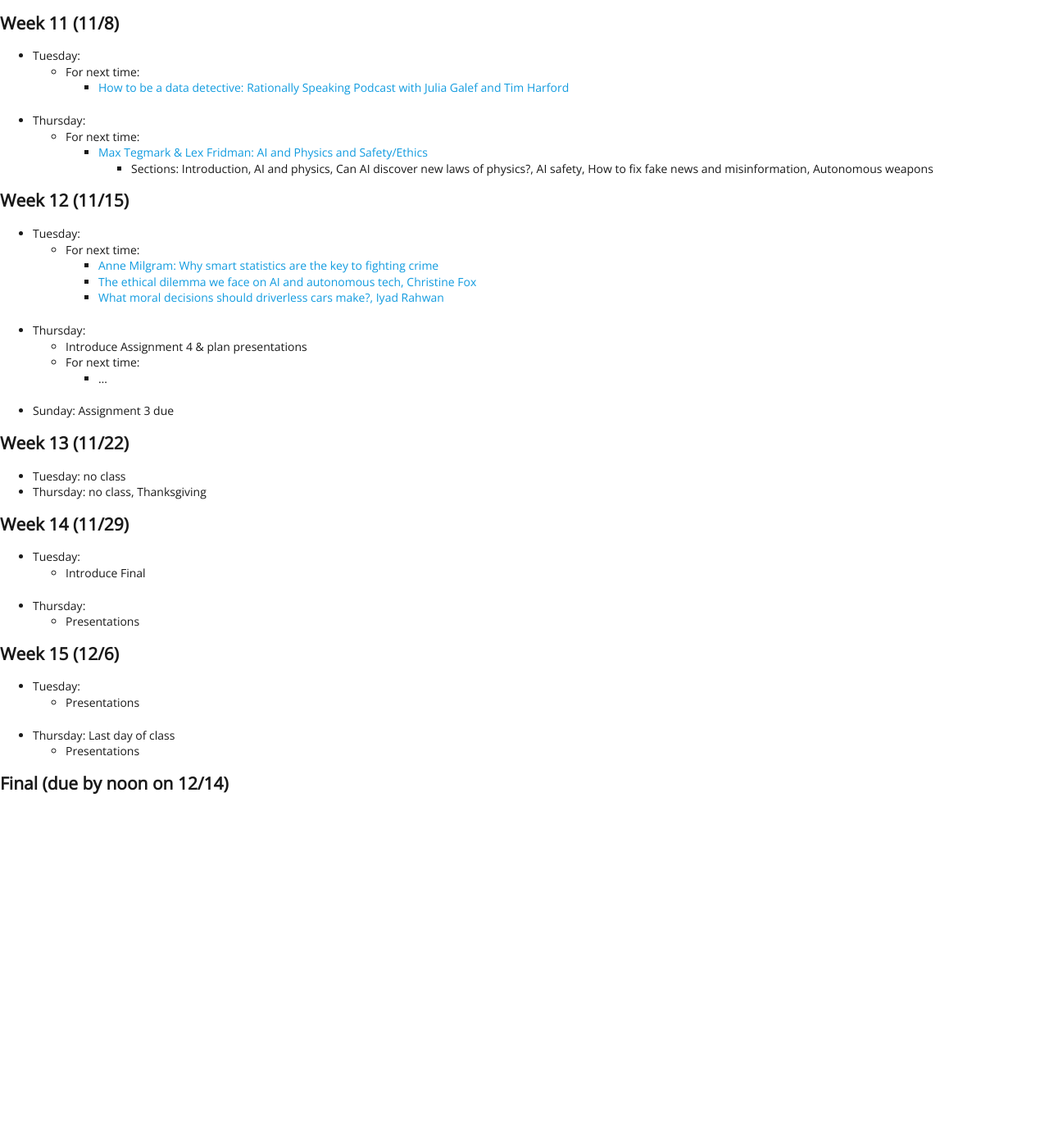
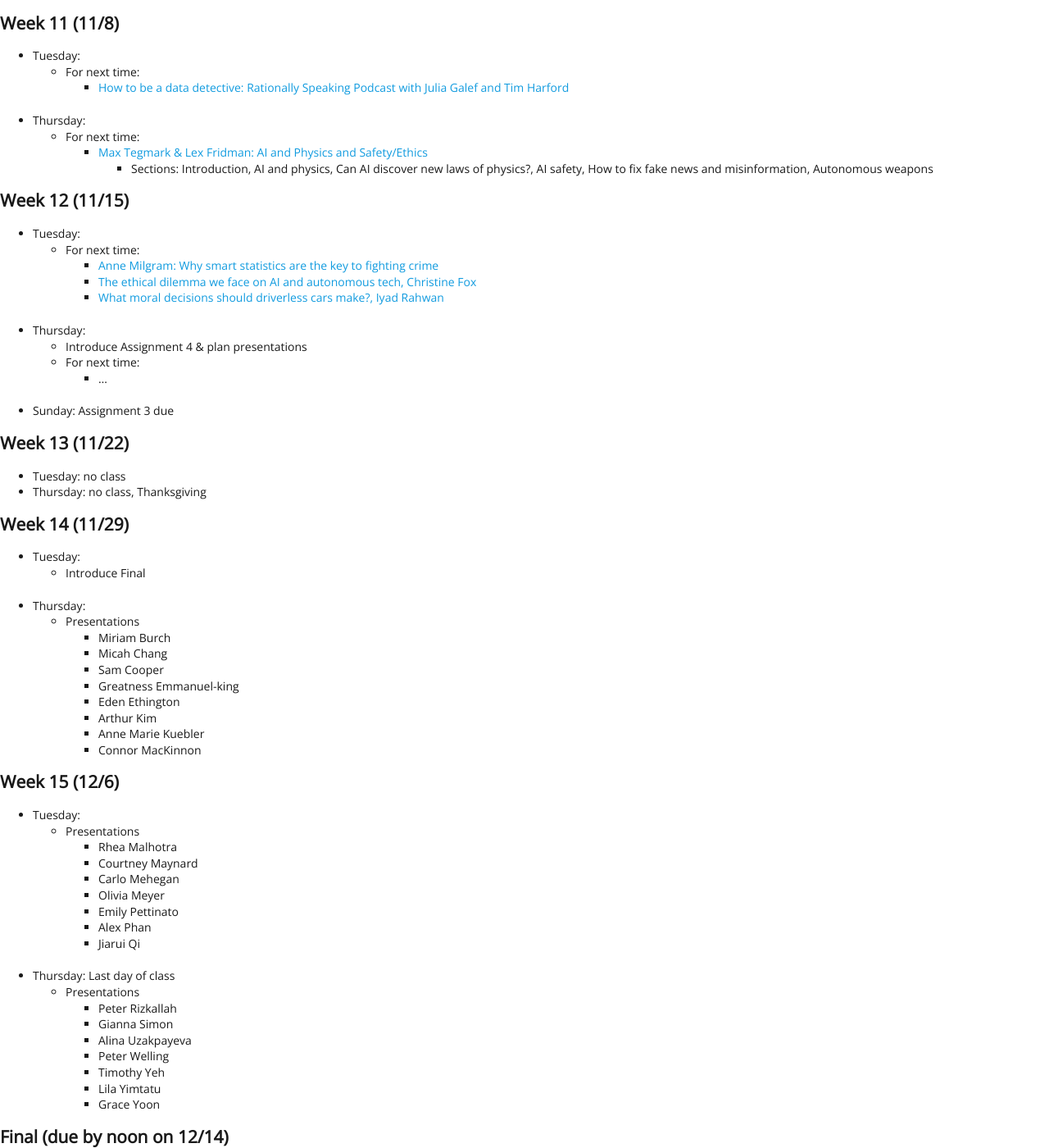
Before and after one commit to EMBrewer/dat150, a Jekyll site: the page built from _posts/2021-09-27-Schedule.md, in a window 1280 px wide and 1400 px high, scrolled down 2228 px. Shown: the whole window at 82% size. Built offline with Jekyll 4.4.1, drawn with Linux system fonts in a browser that asks for light colours; our own code applies the rules of GitHub Pages for plain Markdown files; before the commit the page ends 3197 px from its top, so only the background shows below that.

Commit message:
Update 2021-09-27-Schedule.md

```diff
--- a/_posts/2021-09-27-Schedule.md
+++ b/_posts/2021-09-27-Schedule.md
@@ -121,11 +121,33 @@
 	- Introduce Final
 - Thursday:
 	- Presentations
+		- Miriam Burch
+		- Micah Chang
+		- Sam Cooper
+		- Greatness Emmanuel-king
+		- Eden Ethington
+		- Arthur Kim
+		- Anne Marie Kuebler
+		- Connor MacKinnon
 
 ## Week 15 (12/6)
 - Tuesday:
 	- Presentations
+		- Rhea Malhotra
+		- Courtney Maynard
+		- Carlo Mehegan
+		- Olivia Meyer
+		- Emily Pettinato
+		- Alex Phan
+		- Jiarui Qi
 - Thursday: Last day of class
 	- Presentations
+		- Peter Rizkallah
+		- Gianna Simon
+		- Alina Uzakpayeva
+		- Peter Welling
+		- Timothy Yeh
+		- Lila Yimtatu
+		- Grace Yoon
 
 ## Final (due by noon on 12/14)
```
